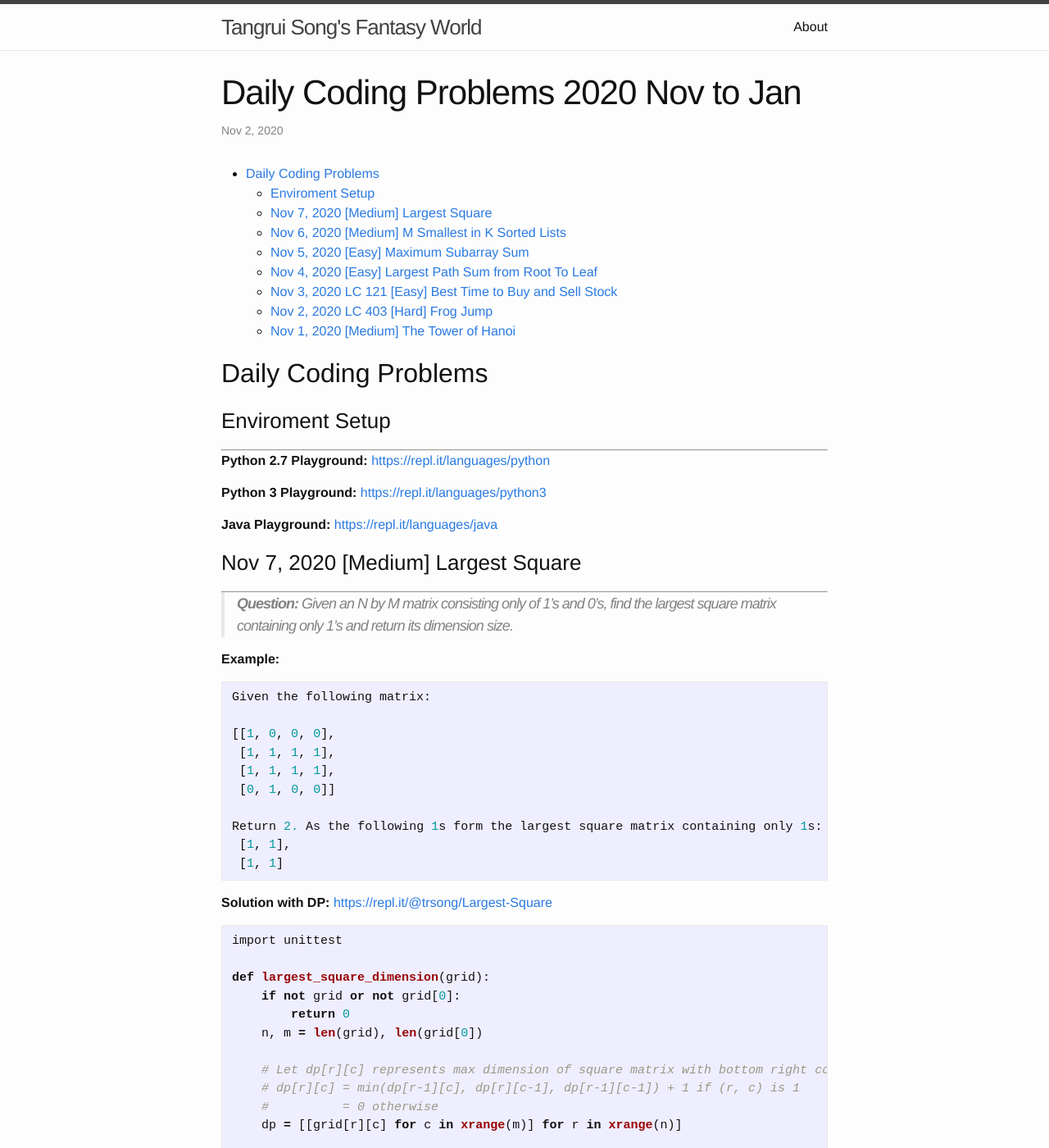
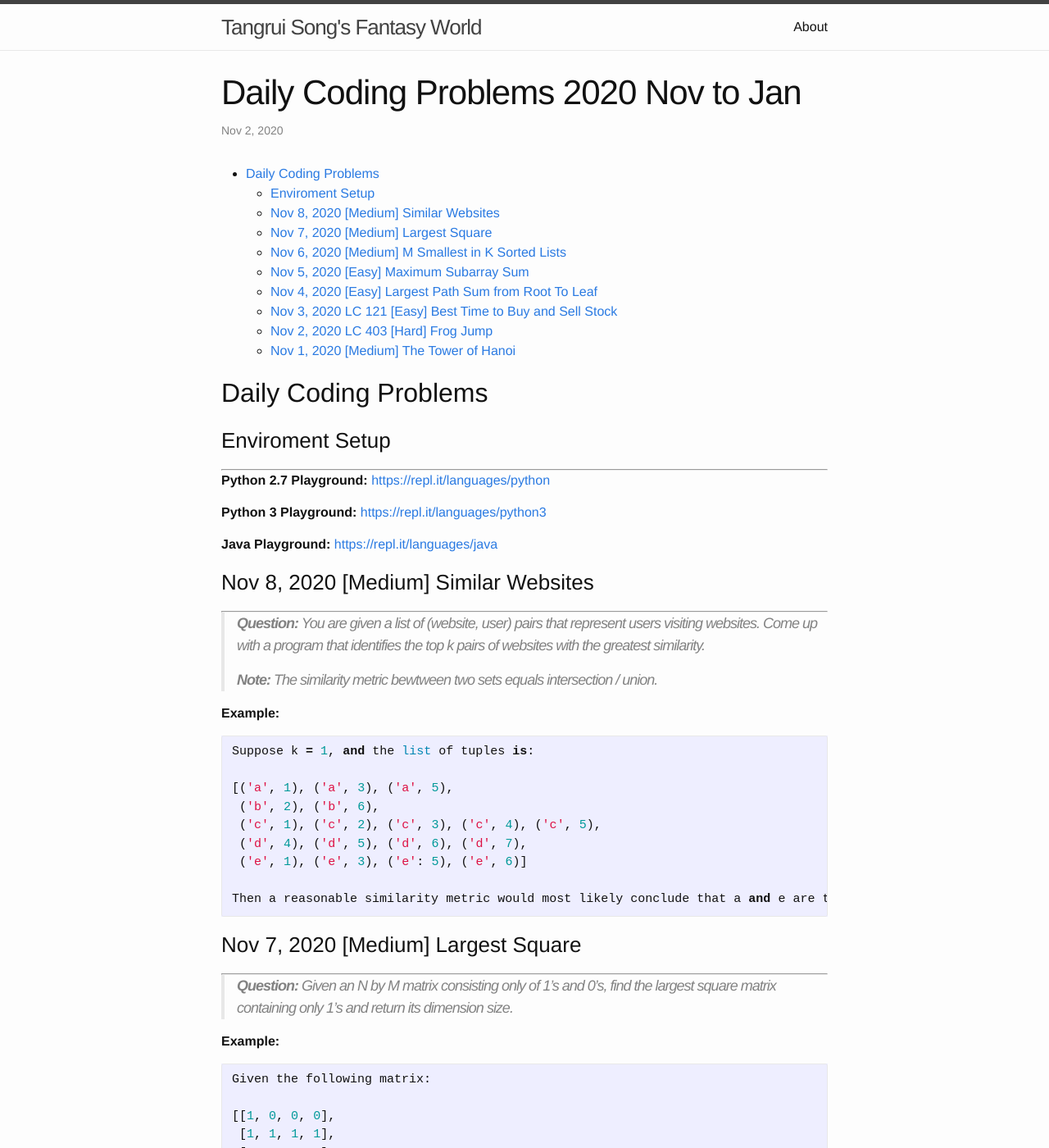
Before and after one commit to trsong/trsong.github.io, a Jekyll site: the page built from _posts/2020-11-01-DailyQuestionsAug.md, in a window 1280 px wide and 1400 px high. Shown: the whole window at 82% size. Built offline with Jekyll 4.4.1, drawn with Linux system fonts in a browser that asks for light colours.

Commit message:
Add Nov 8 question

````diff
--- a/_posts/2020-11-01-DailyQuestionsAug.md
+++ b/_posts/2020-11-01-DailyQuestionsAug.md
@@ -17,6 +17,26 @@ categories: Python/Java
 **Python 3 Playground:** [https://repl.it/languages/python3](https://repl.it/languages/python3)
 
 **Java Playground:** [https://repl.it/languages/java](https://repl.it/languages/java)
+
+
+### Nov 8, 2020 \[Medium\] Similar Websites
+---
+> **Question:** You are given a list of (website, user) pairs that represent users visiting websites. Come up with a program that identifies the top k pairs of websites with the greatest similarity.
+>
+> **Note:** The similarity metric bewtween two sets equals intersection / union.
+
+**Example:**
+```py
+Suppose k = 1, and the list of tuples is:
+
+[('a', 1), ('a', 3), ('a', 5),
+ ('b', 2), ('b', 6),
+ ('c', 1), ('c', 2), ('c', 3), ('c', 4), ('c', 5),
+ ('d', 4), ('d', 5), ('d', 6), ('d', 7),
+ ('e', 1), ('e', 3), ('e': 5), ('e', 6)]
+
+Then a reasonable similarity metric would most likely conclude that a and e are the most similar, so your program should return [('a', 'e')].
+```
 
 
 ### Nov 7, 2020 \[Medium\] Largest Square
````
